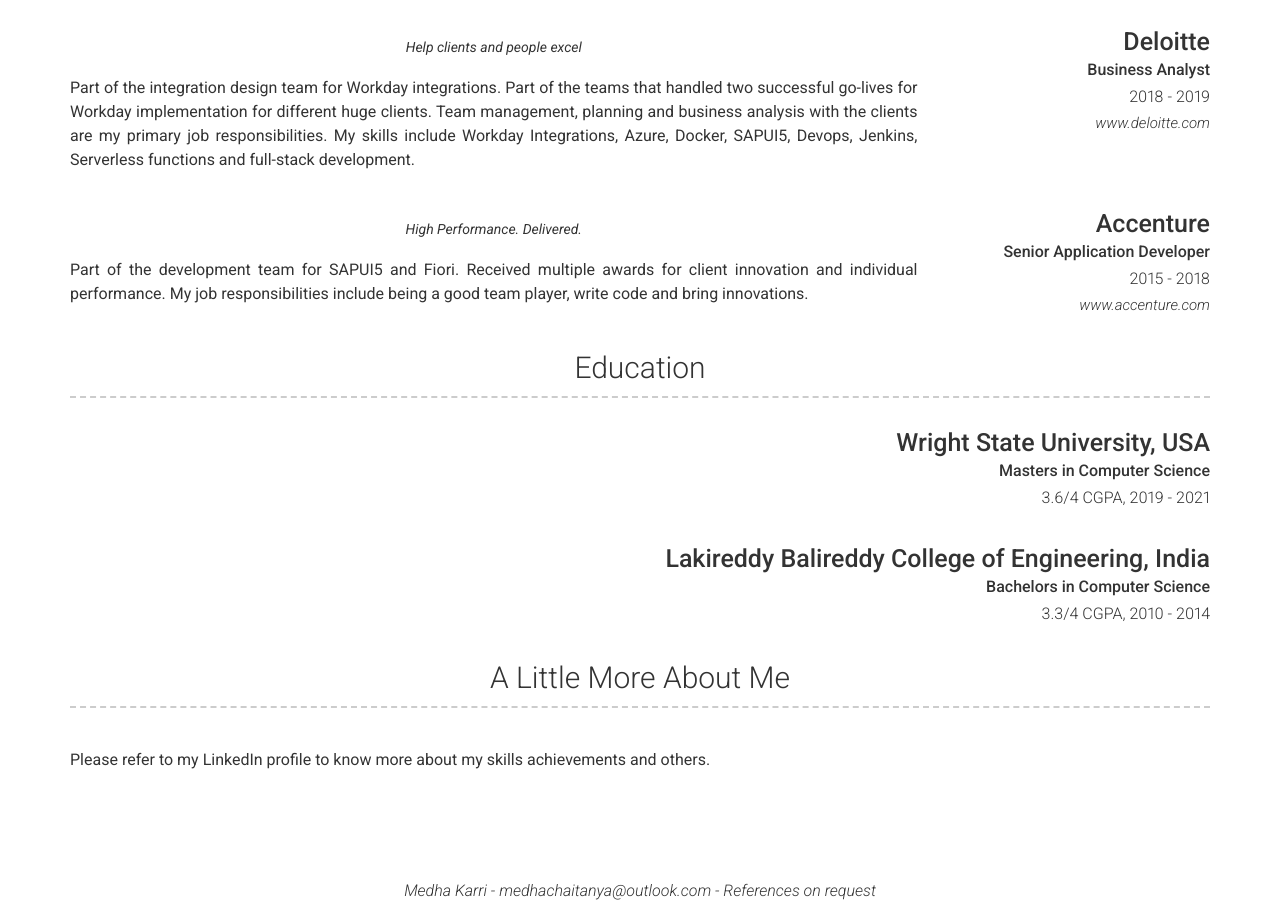
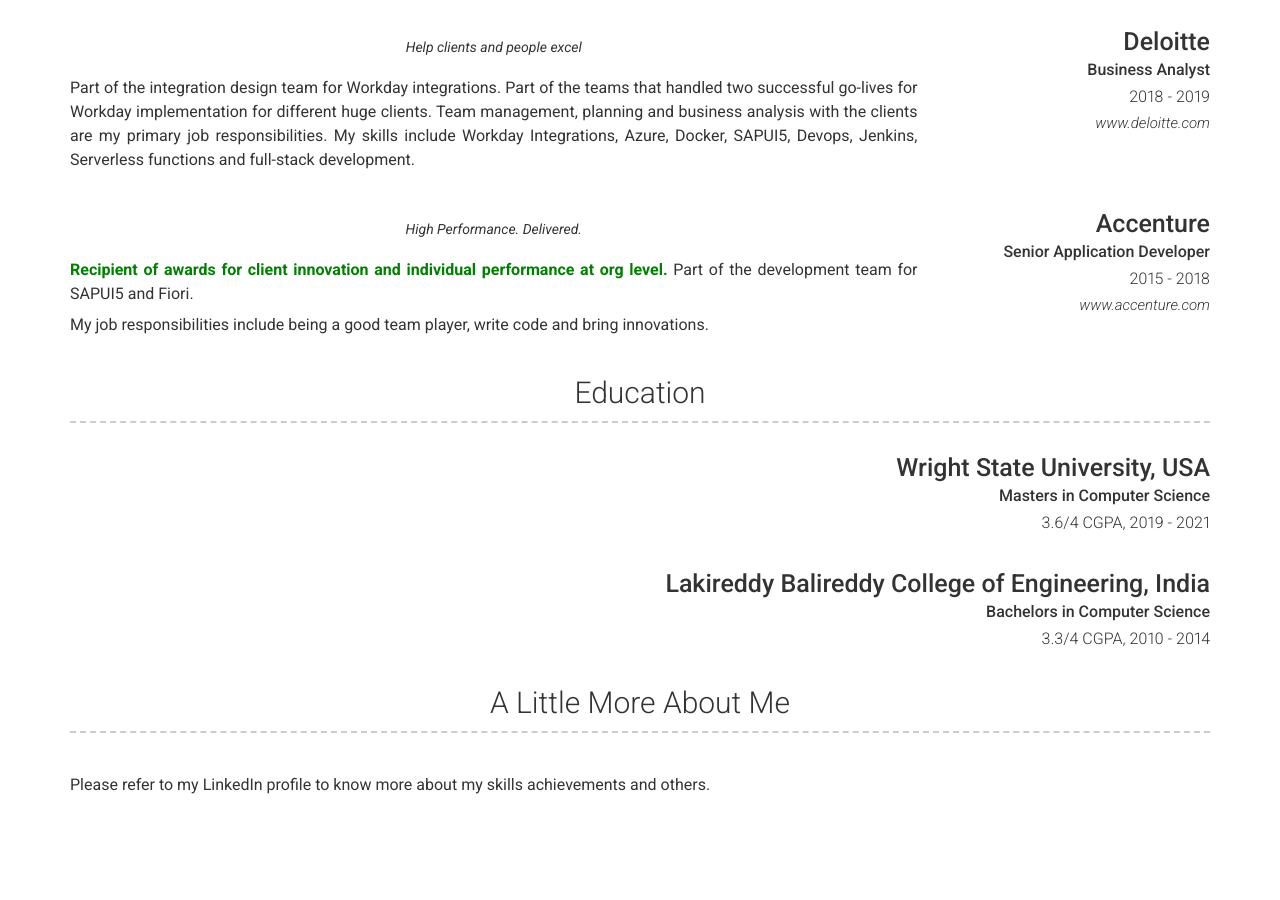
Before and after one commit to medhachaitanya/medhachaitanya.github.io, a Jekyll site: the page built from index.md, in a window 1280 px wide and 900 px high, scrolled down 1275 px. Built offline with Jekyll 4.4.1, drawn with Linux system fonts in a browser that asks for light colours; nearby versions of some CDN libraries.

Commit message:
Update _config.yml

```diff
--- a/_config.yml
+++ b/_config.yml
@@ -83,7 +83,8 @@
         quote: >
           Try it to love it!
         description: | # this will include new lines to allow paragraphs
-          One of the best rated and top free apps for Windows 10 in the Microsoft Store.
+          <b style='color:green'>One of the best rated and top free apps for Windows 10 in the Microsoft Store.</b>
+
           * A complete battery analytics app that can give information on battery life estimates, background services, power settings, system information, battery optimizations and a lot more.
           * Built for Windows 10 using Windows Universal SDK, C#, SQLite, XAML and Telerik UI libraries.
 
@@ -144,8 +145,9 @@
         quote: >
           High Performance. Delivered.
         description: | # this will include new lines to allow paragraphs
+          <b style='color:green'>Recipient of awards for client innovation and individual performance at org level.</b>
           Part of the development team for SAPUI5 and Fiori.
-          Received multiple awards for client innovation and individual performance.
+
           My job responsibilities include being a good team player, write code and bring innovations.
 
   - title: Education
```
